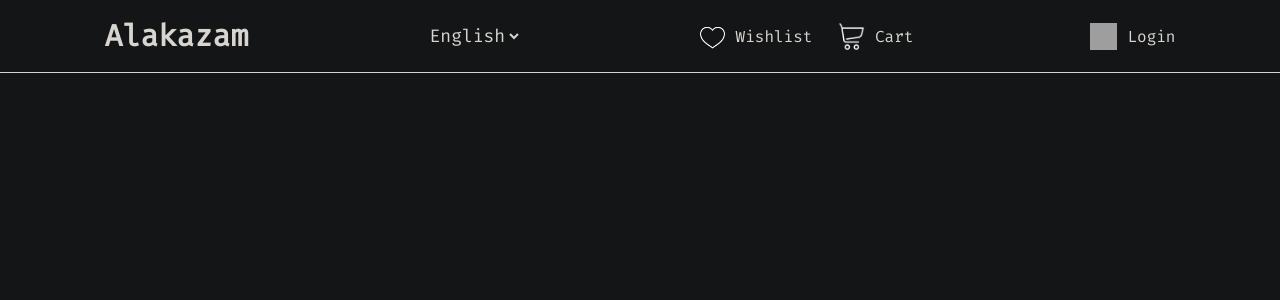
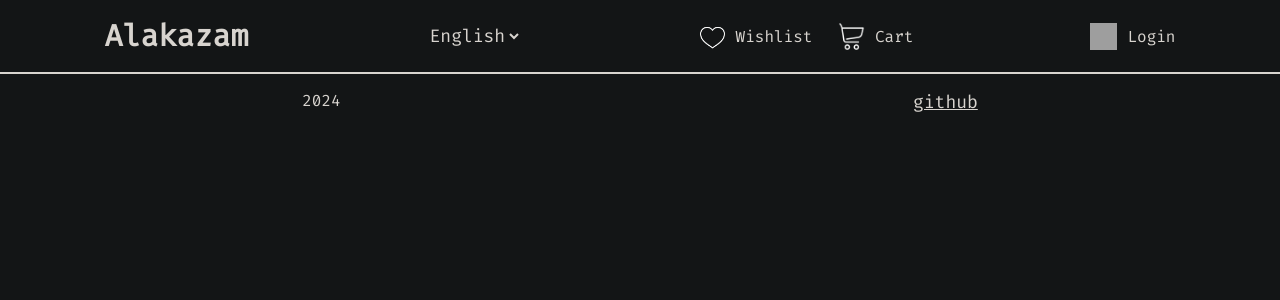
Before and after one commit to DragonRomeo/online-shop, a React (Vite) app: page / in a window 1280 px wide. Shown: the top 300 px of the page. Built offline with nearby package versions, Linux system fonts and the light colour scheme; grey boxes are pictures that could not be loaded.

Commit message:
feat: add Footer

```diff
--- /dev/null
+++ b/src/components/Footer/Footer.module.scss
@@ -0,0 +1,22 @@
+@use "../../assets/styles/variables.scss" as *;
+
+.container {
+  display: flex;
+  width: 100%;
+  flex-direction: row;
+  justify-content: space-around;
+  padding: 16px;
+  border-top: 1px solid;
+}
+
+.link {
+  transition: color 0.5s;
+  color: inherit;
+  font-family: inherit;
+  font-size: 18px;
+  transition: color 0.5s;
+}
+
+.link:hover {
+  color: $text-hover;
+}
--- /dev/null
+++ b/src/components/Footer/Footer.tsx
@@ -0,0 +1,12 @@
+import style from "./Footer.module.scss";
+
+export const Footer = () => {
+  return (
+    <footer className={style.container}>
+      <p>2024</p>
+      <a className={style.link} href="https://github.com/DragonRomeo">
+        github
+      </a>
+    </footer>
+  );
+};
--- a/src/pages/MainPage.tsx
+++ b/src/pages/MainPage.tsx
@@ -1,3 +1,4 @@
+import { Footer } from "../components/Footer/Footer";
 import { Header } from "../components/Header/Header";
 import style from "./MainPage.module.scss";
 
@@ -5,7 +6,8 @@ export const MainPage = () => {
   return (
     <div className={style.main_page}>
       <>
-        <Header></Header>
+        <Header />
+        <Footer />
       </>
     </div>
   );
```
